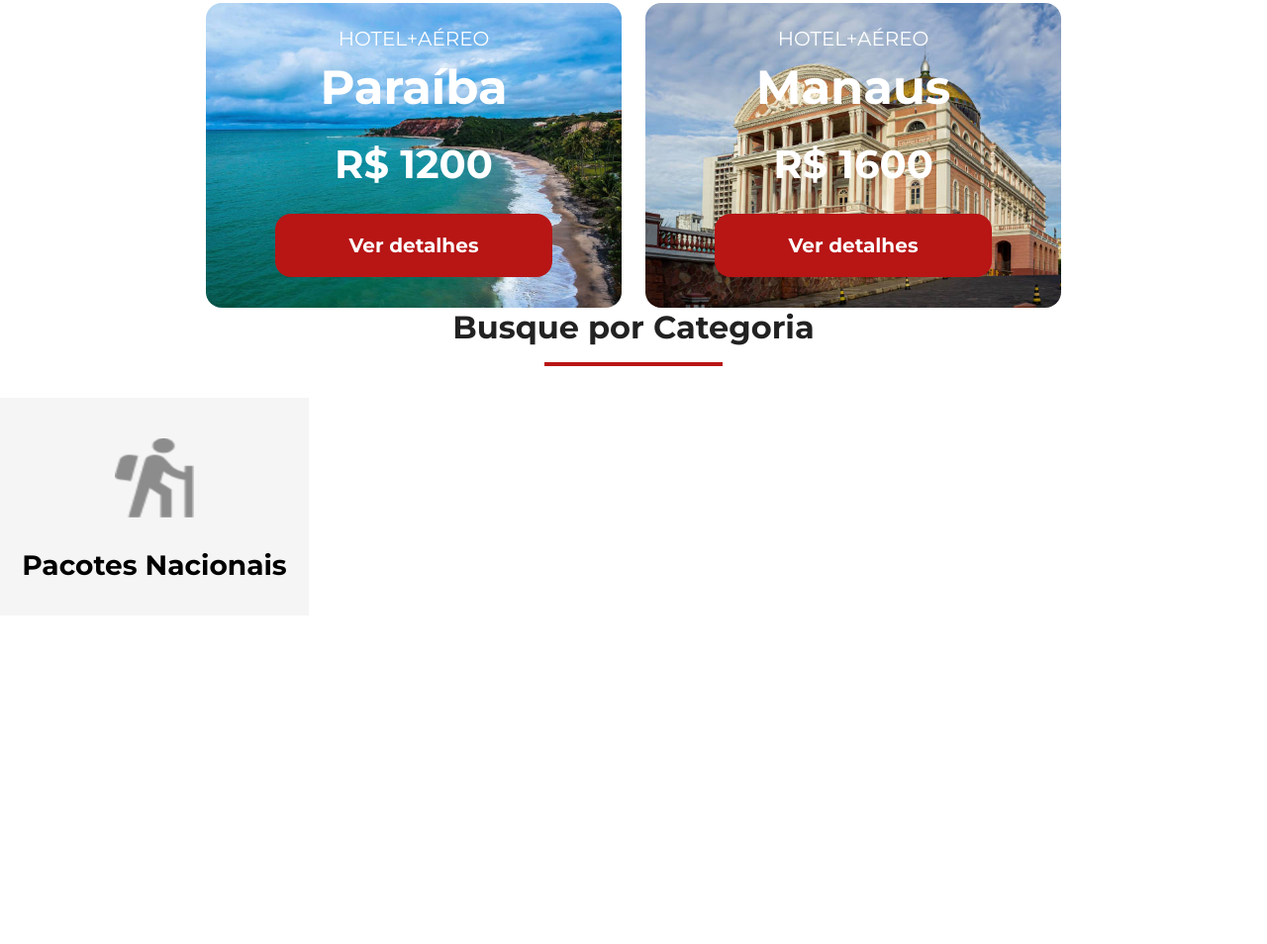
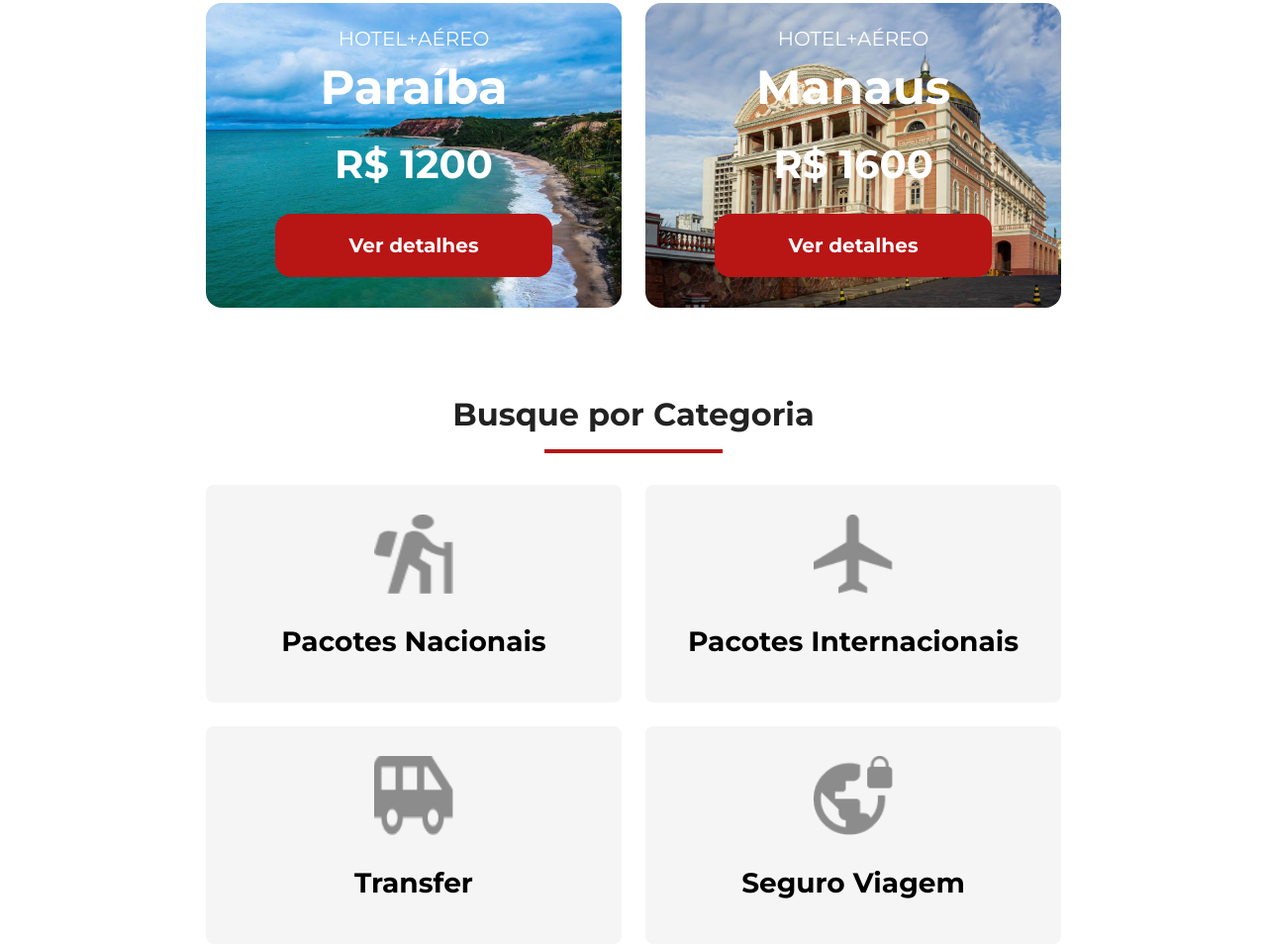
Before and after one commit to NatanaelNL/jornada-viagens, a plain HTML site: page index.html in a window 1280 px wide. Shown: the part 1548-2502 px from the top of the page at 99% size. Before the commit the page ends 2170 px from the top, so only its background shows below. Drawn offline with Linux system fonts and the light colour scheme.

Commit message:
finaliza a sessão de procurar por categorias

```diff
--- a/css/categories.css
+++ b/css/categories.css
@@ -1,17 +1,30 @@
+.categories-container {
+    display: flex;
+    flex-direction: column;
+    align-items: center;
+    gap: 24px;
+}
+.categories h2 {
+    margin-top: 88px;
+}
+.categories hr {
+    margin-bottom: 32px;
+}
 .categories-cards {
     display: inline-block;
     background-color: var(--background-secondary-color);
     width: 312px;
     height: 220px;
     text-align: center;
+    border-radius: 8px;
 }
 .categories-cards img {
     width: 80px;
     height: 80px;
-    margin: 41px 0 24px;
+    margin: 30px 0 24px;
 }
 .categories-cards h4 {
-    margin: 0px 0px 41px ;
+    margin: 0px 12px 41px ;
 }
 .categories-cards a {
     text-decoration: none;
@@ -19,3 +32,25 @@
     font-weight: var( --title-weight);
     color: var(--background-tertiary-color);
 }
+
+@media screen and (min-width:768px) {
+    .categories-container {
+    display: flex;
+    flex-direction: row;
+    justify-content: center;
+    flex-wrap: wrap;
+    gap: 24px;
+  }
+}
+
+@media screen and (min-width:1024px) {
+  .categories-cards {
+    width: 420px;
+  }
+}
+
+@media screen and (min-width:1440px) {
+  .categories-cards {
+    width: 281.25px;
+  }
+}
--- a/index.html
+++ b/index.html
@@ -74,9 +74,20 @@
             <h2>Busque por Categoria</h2>
             <hr>
         </div>
-        <div class="categories-cards">
-            <a href="#" class="categories-links"><img src="./img/icon-pacotes-nacionais.png" alt="Icone de um homem andando com uma mochila nas costas"> <h4>Pacotes Nacionais</h4></a>
-        </div>
+        <section class="categories-container">
+            <div class="categories-cards">
+                <a href="#" class="categories-links" target="_blank" title="Busque pela categoria Pacotes Nacionais"><img src="./img/icon-pacotes-nacionais.png" alt="Icone de um homem andando com uma mochila nas costas"> <h4>Pacotes Nacionais</h4></a>
+            </div>
+            <div class="categories-cards">
+                <a href="#" class="categories-links" target="_blank" title="Busque pela categoria Pacotes Internacionais"><img src="./img/icon-pacotes-interacionais.png" alt="Icone de um avião"> <h4>Pacotes Internacionais</h4></a>
+            </div>
+            <div class="categories-cards">
+                <a href="#" class="categories-links" target="_blank" title="Busque pela categoria Transfer"><img src="./img/icon-transfer.png" alt="Icone de uma van"> <h4>Transfer</h4></a>
+            </div>
+            <div class="categories-cards">
+                <a href="#" class="categories-links" target="_blank" title="Busque pela categoria Seguro Viagem"><img src="./img/icon-seguro viagem.png" alt="Icone do planeta terra com um cadeado"> <h4>Seguro Viagem</h4></a>
+            </div>
+        </section>
     </section>
 </body>
 </html>
```
Also changed, not shown: img/icon-pacotes-interacionais.png (added), img/icon-seguro viagem.png (added), img/icon-transfer.png (added).
